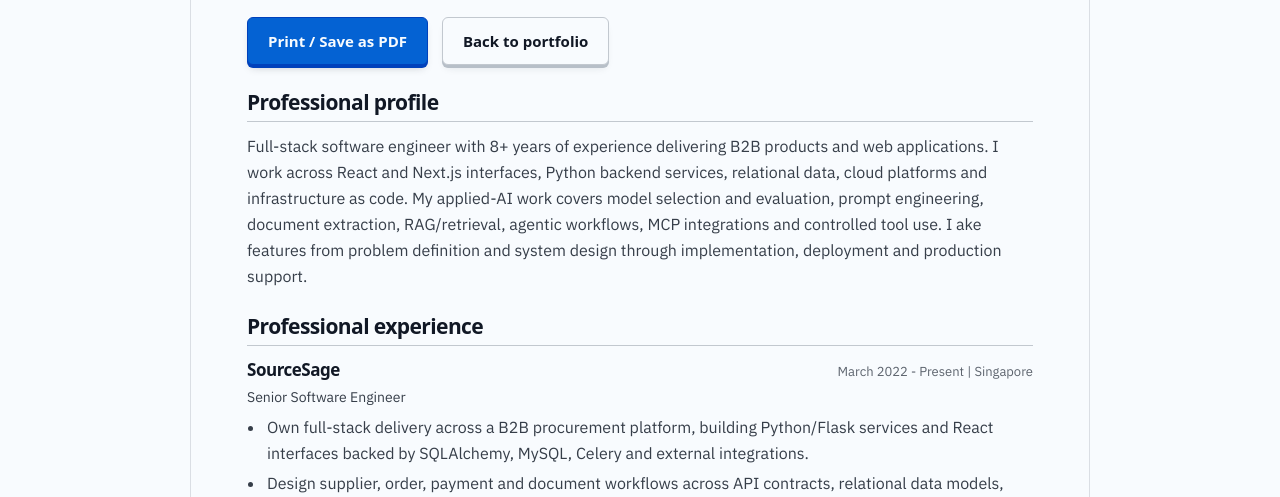
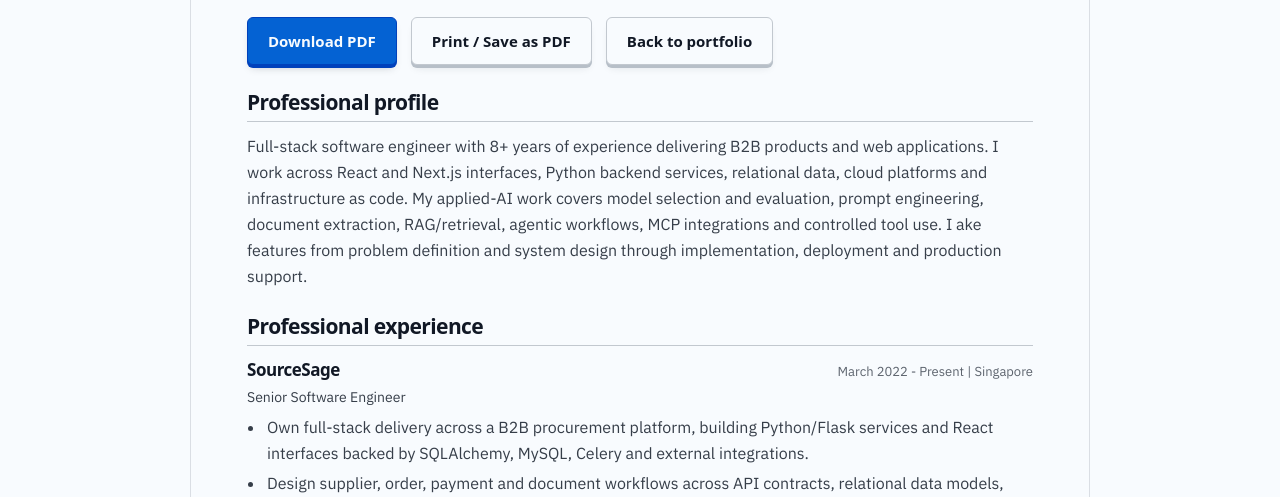
Before and after one commit to rizperdana/rizperdana.github.io, a plain HTML site: page cv.html in a window 1280 px wide. Shown: the part 303-800 px from the top of the page. Drawn offline with Linux system fonts and the light colour scheme; a web font is replaced by a local one.

Commit message:
Add downloadable PDF CV and wire portfolio links

```diff
--- a/cv.html
+++ b/cv.html
@@ -20,7 +20,7 @@
         <p class="cv-subtitle">Full-Stack Software Engineer | Backend, Cloud &amp; Applied AI</p>
         <div class="cv-contact"><span>Indonesia</span><span><a href="mailto:perdana.rizki16@gmail.com">perdana.rizki16@gmail.com</a></span><span><a href="https://www.linkedin.com/in/rizkkiperdana">LinkedIn</a></span><span><a href="https://github.com/rizperdana">GitHub</a></span><span><a href="https://rizperdana.github.io/">Portfolio</a></span></div>
       </header>
-      <div class="cv-actions"><button class="key key--primary" type="button" onclick="window.print()">Print / Save as PDF</button><a class="key" href="index.html">Back to portfolio</a></div>
+      <div class="cv-actions"><a class="key key--primary" href="cv.pdf" download>Download PDF</a><button class="key" type="button" onclick="window.print()">Print / Save as PDF</button><a class="key" href="index.html">Back to portfolio</a></div>
 
       <section class="cv-section"><h2>Professional profile</h2><p class="cv-summary">Full-stack software engineer with 8+ years of experience delivering B2B products and web applications. I work across React and Next.js interfaces, Python backend services, relational data, cloud platforms and infrastructure as code. My applied-AI work covers model selection and evaluation, prompt engineering, document extraction, RAG/retrieval, agentic workflows, MCP integrations and controlled tool use. I ake features from problem definition and system design through implementation, deployment and production support.</p></section>
 
```
Also changed, not shown: index.html (+1 -1 lines), 1 other file.
